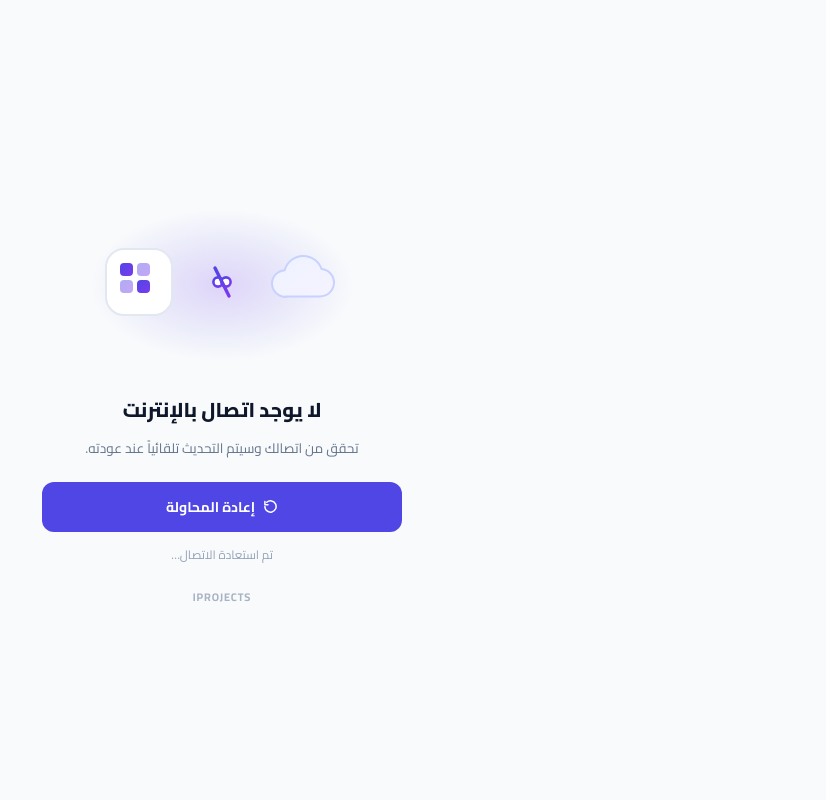
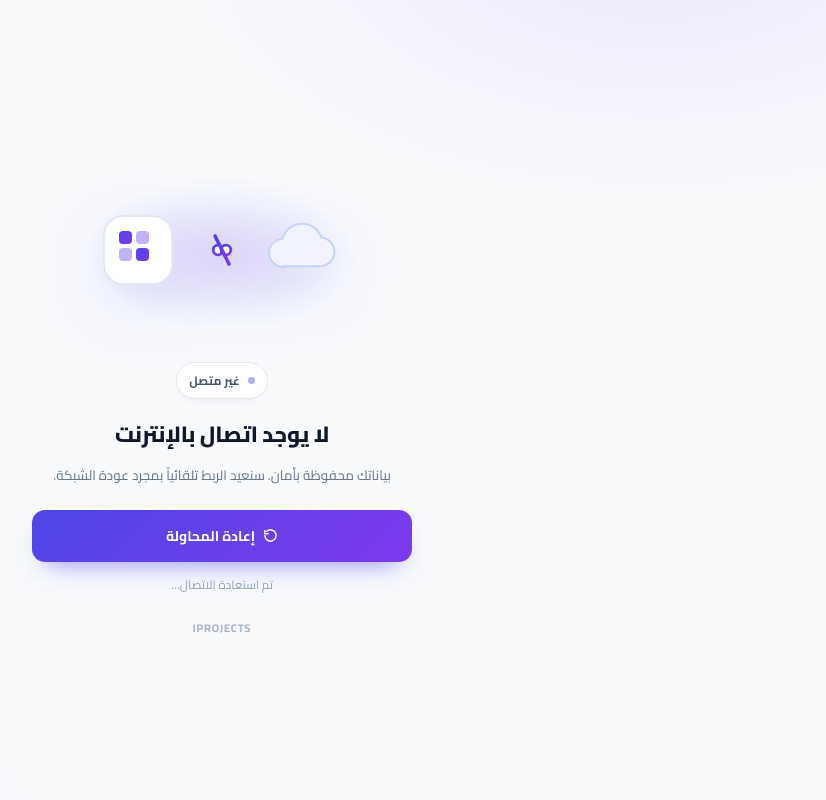
Before and after one commit to QuickAirMenu/projects, a Laravel app: page /offline.html in a window 1280 px wide. Shown: the whole page, without its empty margins (418-1244 px from the left). Run offline with Laravel 10, Linux system fonts and the light colour scheme; data comes from the database, SQL or seed files in the repository; parts of the project's set-up code (start-up, migrations or seed data) failed here and were passed over; some libraries are stand-ins or nearby versions.

Commit message:
ui(offline): competitor-informed polish (status chip, trust copy, gradient CTA, dark mode, countdown); sw v10

```diff
--- a/public/offline.html
+++ b/public/offline.html
@@ -9,85 +9,121 @@
 <link rel="apple-touch-icon" href="/icons/ip-180.png">
 <link href="https://fonts.googleapis.com/css2?family=Cairo:wght@400;600;700;800&display=swap" rel="stylesheet">
 <style>
+  :root{--brand:#4F46E5;--brand-2:#7C3AED;--ink:#0F172A;--muted:#64748B;--line:#E2E8F0;--card:#FFFFFF}
   *{margin:0;padding:0;box-sizing:border-box}
-  body{min-height:100vh;display:flex;align-items:center;justify-content:center;padding:24px;
-       font-family:'Cairo',system-ui,-apple-system,sans-serif;color:#0F172A;background:#F8FAFC}
-  .box{width:100%;max-width:360px;text-align:center}
-  .hero{width:100%;max-width:300px;margin:0 auto 18px;display:block}
-  h1{font-size:20px;font-weight:800;margin-bottom:8px}
-  p{font-size:13.5px;color:#64748B;line-height:1.8;margin-bottom:22px}
-  .btn{display:inline-flex;align-items:center;justify-content:center;gap:8px;width:100%;
-       padding:12px 18px;border:0;border-radius:12px;cursor:pointer;font-family:inherit;
-       font-size:14px;font-weight:700;color:#fff;background:#4F46E5;transition:background .15s}
-  .btn:hover{background:#4338CA}
+  body{
+    min-height:100vh;display:flex;align-items:center;justify-content:center;padding:28px 20px;
+    font-family:'Cairo',system-ui,-apple-system,sans-serif;color:var(--ink);
+    background:
+      radial-gradient(760px 420px at 84% -8%, rgba(124,58,237,.10), transparent 62%),
+      radial-gradient(620px 380px at 6% 108%, rgba(79,70,229,.10), transparent 62%),
+      #F8FAFC;
+  }
+  .wrap{width:100%;max-width:380px;text-align:center}
+  .hero{width:100%;max-width:300px;margin:0 auto 20px;display:block;filter:drop-shadow(0 18px 30px rgba(79,70,229,.14))}
+
+  .chip{
+    display:inline-flex;align-items:center;gap:8px;background:#fff;border:1px solid var(--line);
+    padding:6px 12px;border-radius:999px;font-size:12px;font-weight:700;color:#475569;margin-bottom:14px;
+    box-shadow:0 4px 10px -6px rgba(15,23,42,.12)
+  }
+  .dot{width:7px;height:7px;border-radius:99px;background:var(--brand);animation:blink 1.6s ease-in-out infinite}
+  @keyframes blink{0%,100%{opacity:.35}50%{opacity:1}}
+
+  h1{font-size:22px;font-weight:800;letter-spacing:-.01em;margin-bottom:8px}
+  p{font-size:13.5px;color:var(--muted);line-height:1.85;margin-bottom:22px}
+  .btn{
+    display:inline-flex;align-items:center;justify-content:center;gap:8px;width:100%;
+    padding:13px 18px;border:0;border-radius:13px;cursor:pointer;font-family:inherit;
+    font-size:14px;font-weight:700;color:#fff;
+    background:linear-gradient(135deg,var(--brand),var(--brand-2));
+    box-shadow:0 14px 26px -14px rgba(79,70,229,.65);
+    transition:transform .15s ease,box-shadow .15s ease
+  }
+  .btn:hover{transform:translateY(-1px);box-shadow:0 18px 30px -14px rgba(79,70,229,.7)}
+  .btn:active{transform:none}
   .btn svg{width:15px;height:15px}
-  .status{margin-top:12px;font-size:12px;color:#94A3B8}
-  .brand{margin-top:18px;font-size:11px;font-weight:700;color:#A7B2C2;letter-spacing:.08em;text-transform:uppercase}
+  .meta{margin-top:12px;font-size:12px;color:#94A3B8}
+  .meta b{color:#64748B;font-weight:700}
+  .brand{margin-top:20px;font-size:11px;font-weight:700;color:#A7B2C2;letter-spacing:.08em;text-transform:uppercase}
+
+  @media (prefers-color-scheme: dark){
+    body{color:#E2E8F0;background:
+      radial-gradient(760px 420px at 84% -8%, rgba(124,58,237,.16), transparent 62%),
+      radial-gradient(620px 380px at 6% 108%, rgba(79,70,229,.16), transparent 62%),
+      #0B1220}
+    .chip{background:#0F172A;border-color:#1E293B;color:#CBD5E1}
+    p{color:#94A3B8}
+    .meta{color:#64748B}
+    .meta b{color:#94A3B8}
+    .brand{color:#475569}
+  }
+  @media (prefers-reduced-motion: reduce){.dot{animation:none;opacity:1}}
 </style>
 </head>
 <body>
-  <main class="box">
+  <main class="wrap">
     <svg class="hero" viewBox="0 0 300 180" role="img" aria-label="لا يوجد اتصال">
       <defs>
         <linearGradient id="g" x1="0" y1="0" x2="1" y2="1">
-          <stop offset="0%" stop-color="#4F46E5"/>
-          <stop offset="100%" stop-color="#7C3AED"/>
+          <stop offset="0%" stop-color="#4F46E5"/><stop offset="100%" stop-color="#7C3AED"/>
         </linearGradient>
         <radialGradient id="halo" cx="50%" cy="50%" r="50%">
-          <stop offset="0%" stop-color="#7C3AED" stop-opacity=".20"/>
-          <stop offset="70%" stop-color="#4F46E5" stop-opacity=".06"/>
+          <stop offset="0%" stop-color="#7C3AED" stop-opacity=".18"/>
+          <stop offset="70%" stop-color="#4F46E5" stop-opacity=".05"/>
           <stop offset="100%" stop-color="#4F46E5" stop-opacity="0"/>
         </radialGradient>
         <linearGradient id="soft" x1="0" y1="0" x2="1" y2="1">
-          <stop offset="0%" stop-color="#EEF2FF"/>
-          <stop offset="100%" stop-color="#F5F3FF"/>
+          <stop offset="0%" stop-color="#EEF2FF"/><stop offset="100%" stop-color="#F5F3FF"/>
         </linearGradient>
       </defs>
 
-      <ellipse cx="150" cy="92" rx="132" ry="76" fill="url(#halo)"/>
+      <ellipse cx="150" cy="92" rx="134" ry="78" fill="url(#halo)"/>
 
-      <!-- left: project grid node -->
-      <rect x="34" y="56" width="66" height="66" rx="18" fill="#fff" stroke="#E2E8F0" stroke-width="2"/>
-      <rect x="48" y="70" width="13" height="13" rx="4" fill="url(#g)"/>
-      <rect x="65" y="70" width="13" height="13" rx="4" fill="url(#g)" opacity=".45"/>
-      <rect x="48" y="87" width="13" height="13" rx="4" fill="url(#g)" opacity=".45"/>
-      <rect x="65" y="87" width="13" height="13" rx="4" fill="url(#g)"/>
+      <!-- project node -->
+      <rect x="32" y="54" width="68" height="68" rx="19" fill="#fff" stroke="#E2E8F0" stroke-width="2"/>
+      <rect x="47" y="69" width="13" height="13" rx="4" fill="url(#g)"/>
+      <rect x="64" y="69" width="13" height="13" rx="4" fill="url(#g)" opacity=".4"/>
+      <rect x="47" y="86" width="13" height="13" rx="4" fill="url(#g)" opacity=".4"/>
+      <rect x="64" y="86" width="13" height="13" rx="4" fill="url(#g)"/>
 
-      <!-- right: cloud node -->
-      <path d="M214 104c-8 0-14-6-14-13.4 0-7.1 5.6-12.9 12.7-13.4 2.2-8.2 9.6-14.2 18.6-14.2 8.6 0 15.8 5.5 18.3 13.1 7.1.7 12.4 6.4 12.4 13.5 0 7.6-6.3 13.8-14.2 13.8H214z"
+      <!-- cloud node -->
+      <path d="M212 105c-8.3 0-15-6.4-15-14.2 0-7.4 6-13.6 13.5-14.1 2.3-8.6 10.1-14.9 19.6-14.9 9 0 16.6 5.8 19.2 13.8 7.5.8 13.1 6.8 13.1 14.2 0 8-6.7 14.5-15 14.5H212z"
             fill="url(#soft)" stroke="#C7D2FE" stroke-width="2"/>
 
-      <!-- broken link (strong, simple) -->
-      <path d="M104 89h34" stroke="url(#g)" stroke-width="3.4" stroke-linecap="round"/>
-      <path d="M162 89h34" stroke="url(#g)" stroke-width="3.4" stroke-linecap="round"/>
-      <circle cx="146" cy="89" r="4.6" fill="#fff" stroke="url(#g)" stroke-width="2.6"/>
-      <circle cx="154" cy="89" r="4.6" fill="#fff" stroke="url(#g)" stroke-width="2.6"/>
-
-      <!-- slash through the gap -->
-      <path d="M143 75l14 28" stroke="url(#g)" stroke-width="3.4" stroke-linecap="round"/>
+      <!-- broken link -->
+      <path d="M104 88h32" stroke="url(#g)" stroke-width="3.6" stroke-linecap="round"/>
+      <path d="M164 88h32" stroke="url(#g)" stroke-width="3.6" stroke-linecap="round"/>
+      <circle cx="146" cy="88" r="4.8" fill="#fff" stroke="url(#g)" stroke-width="2.8"/>
+      <circle cx="154" cy="88" r="4.8" fill="#fff" stroke="url(#g)" stroke-width="2.8"/>
+      <path d="M143 74l14 28" stroke="url(#g)" stroke-width="3.6" stroke-linecap="round"/>
     </svg>
 
+    <div class="chip"><span class="dot"></span> غير متصل</div>
+
     <h1>لا يوجد اتصال بالإنترنت</h1>
-    <p>تحقق من اتصالك وسيتم التحديث تلقائياً عند عودته.</p>
+    <p>بياناتك محفوظة بأمان. سنعيد الربط تلقائياً بمجرد عودة الشبكة.</p>
 
     <button class="btn" onclick="location.reload()">
       <svg viewBox="0 0 24 24" fill="none" stroke="currentColor" stroke-width="2.4" stroke-linecap="round" stroke-linejoin="round"><path d="M3 12a9 9 0 1 0 3-6.7"/><path d="M3 4v5h5"/></svg>
       إعادة المحاولة
     </button>
 
-    <p class="status" id="status">إعادة المحاولة كل 5 ثوانٍ…</p>
+    <p class="meta" id="meta">إعادة المحاولة التلقائية خلال <b id="cd">5</b> ث</p>
     <div class="brand">iProjects</div>
   </main>
 
 <script>
   (function () {
     var done = false;
-    var statusEl = document.getElementById('status');
+    var cd = document.getElementById('cd');
+    var meta = document.getElementById('meta');
+    var left = 5;
 
     function refresh() {
       if (done) return;
       done = true;
-      if (statusEl) statusEl.textContent = 'تم استعادة الاتصال…';
+      if (meta) meta.textContent = 'تم استعادة الاتصال…';
       location.reload();
     }
 
@@ -98,6 +134,9 @@
       fetch('/health', { cache: 'no-store' })
         .then(function (r) { if (r.ok) refresh(); })
         .catch(function () {});
+      left -= 1;
+      if (left <= 0) left = 5;
+      if (cd) cd.textContent = String(left);
     }, 5000);
 
     if (navigator.onLine) {
--- a/public/sw.js
+++ b/public/sw.js
@@ -1,4 +1,4 @@
-const CACHE = 'iprojects-v9';
+const CACHE = 'iprojects-v10';
 const OFFLINE_URL = '/offline.html';
 
 self.addEventListener('install', (event) => {
--- a/resources/views/auth/invitation-setup.blade.php
+++ b/resources/views/auth/invitation-setup.blade.php
@@ -15,7 +15,7 @@
     <script>
         if ('serviceWorker' in navigator) {
             window.addEventListener('load', function () {
-                navigator.serviceWorker.register('{{ url('/sw.js?v=9') }}', { scope: '/' }).catch(function () {});
+                navigator.serviceWorker.register('{{ url('/sw.js?v=10') }}', { scope: '/' }).catch(function () {});
             });
         }
     </script>
--- a/resources/views/auth/login.blade.php
+++ b/resources/views/auth/login.blade.php
@@ -16,7 +16,7 @@
     <script>
         if ('serviceWorker' in navigator) {
             window.addEventListener('load', function () {
-                navigator.serviceWorker.register('{{ url('/sw.js?v=9') }}', { scope: '/' }).catch(function () {});
+                navigator.serviceWorker.register('{{ url('/sw.js?v=10') }}', { scope: '/' }).catch(function () {});
             });
         }
     </script>
--- a/resources/views/layouts/app.blade.php
+++ b/resources/views/layouts/app.blade.php
@@ -17,7 +17,7 @@
     <script>
         if ('serviceWorker' in navigator) {
             window.addEventListener('load', function () {
-                navigator.serviceWorker.register('{{ url('/sw.js?v=9') }}', { scope: '/' }).catch(function () {});
+                navigator.serviceWorker.register('{{ url('/sw.js?v=10') }}', { scope: '/' }).catch(function () {});
             });
         }
     </script>
--- a/resources/views/portal/layouts/app.blade.php
+++ b/resources/views/portal/layouts/app.blade.php
@@ -17,7 +17,7 @@
     <script>
         if ('serviceWorker' in navigator) {
             window.addEventListener('load', function () {
-                navigator.serviceWorker.register('{{ url('/sw.js?v=9') }}', { scope: '/' }).catch(function () {});
+                navigator.serviceWorker.register('{{ url('/sw.js?v=10') }}', { scope: '/' }).catch(function () {});
             });
         }
     </script>
```
